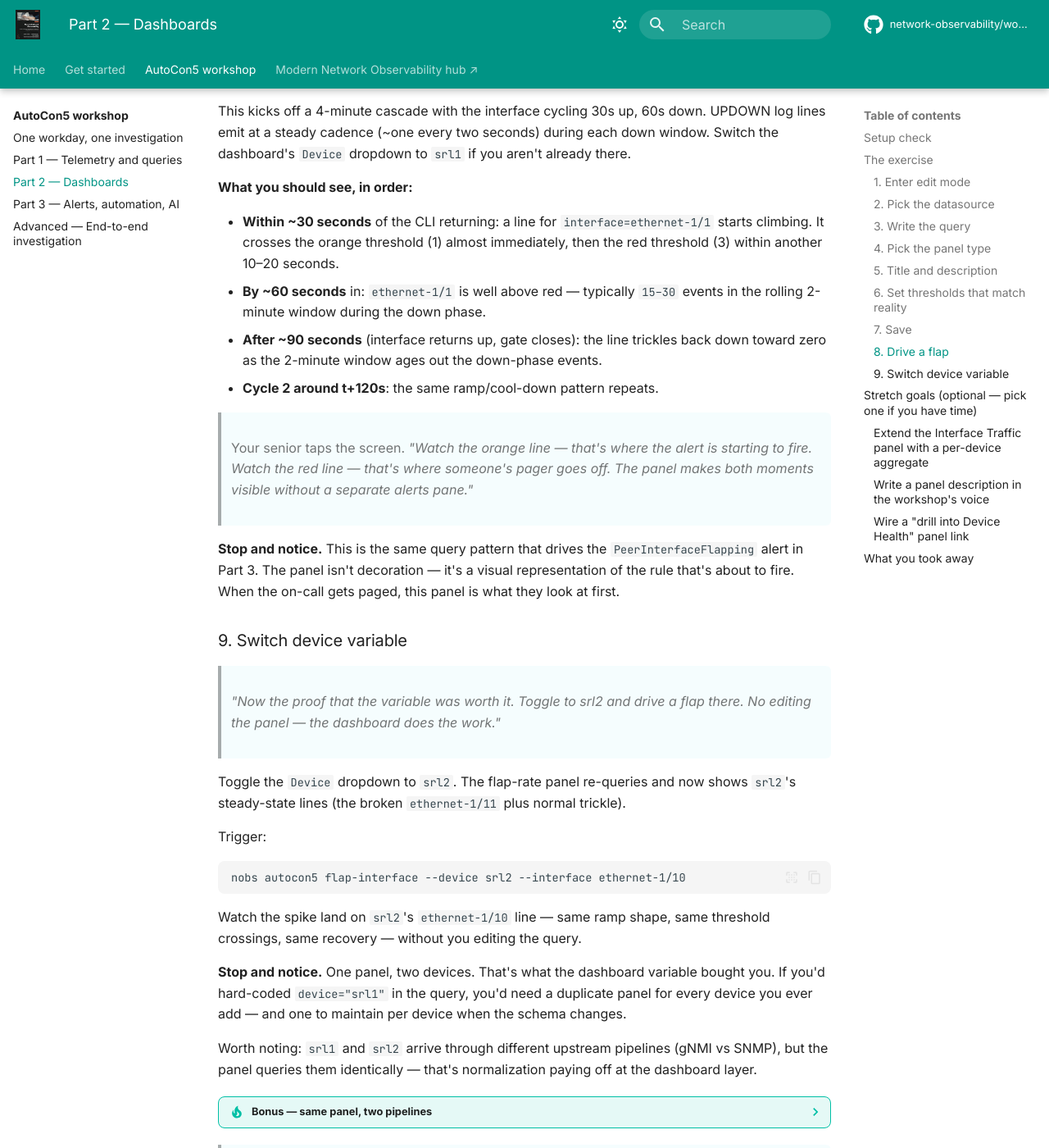
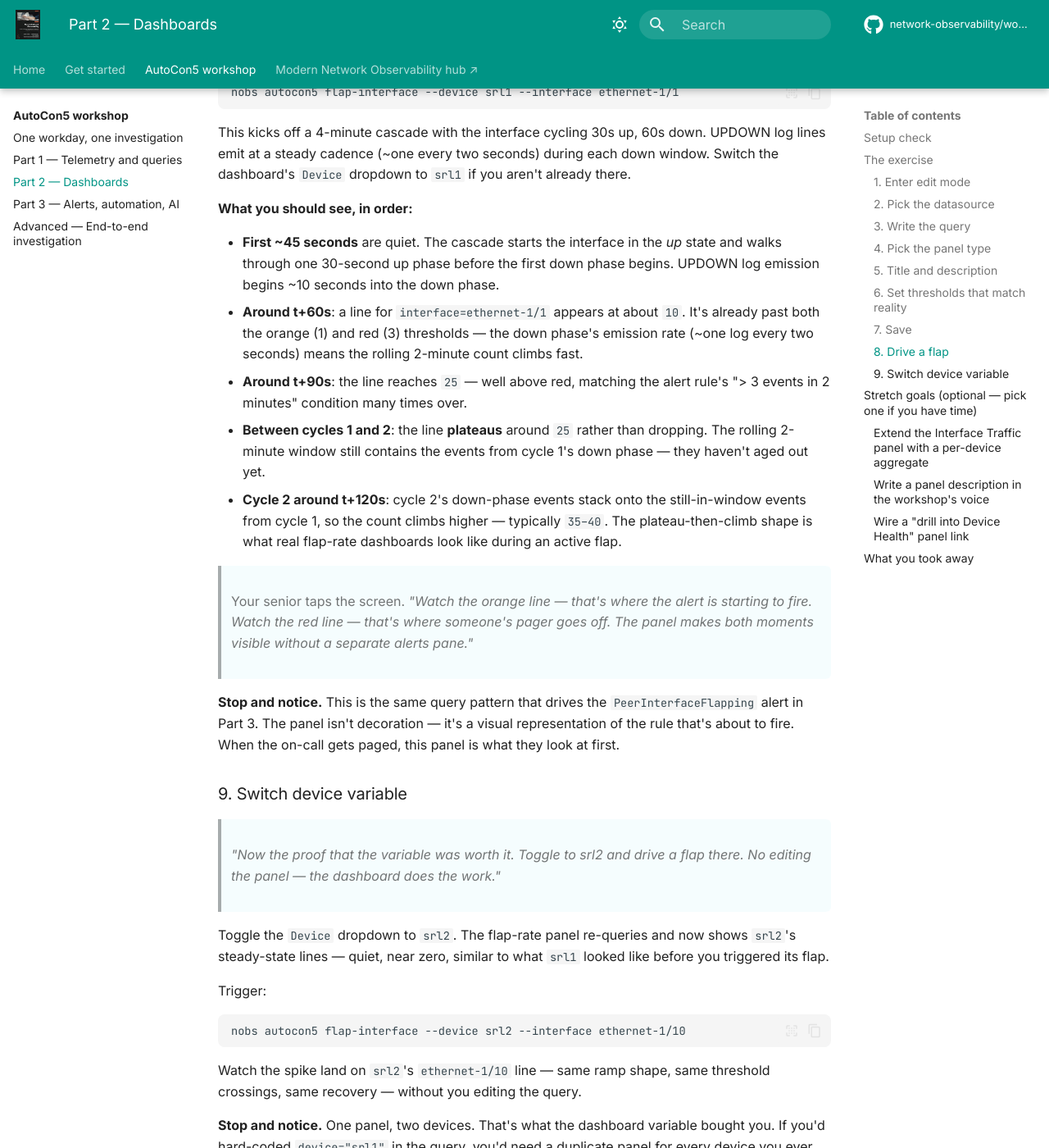
Before and after one commit to network-observability/workshops, an MkDocs documentation site: the page built from docs/workshop/part-2.md, in a window 1280 px wide and 1400 px high, scrolled down 5533 px. Shown: the whole window at 82% size. Built offline with MkDocs 1.6.1 and Material for MkDocs 9.7.7, drawn with Linux system fonts in a browser that asks for light colours; comment, search, counter and statistics services are not loaded; some of the changed text lies outside the part shown.

Commit message:
fix(part-2): bring UPDOWN baseline below alert threshold + correct flap timing (#56)

```diff
--- a/workshops/autocon5/guides/part-2-dashboards.md
+++ b/workshops/autocon5/guides/part-2-dashboards.md
@@ -75,11 +75,11 @@
 - `$device` is the dashboard variable. Grafana substitutes it before sending the query, so this panel becomes `srl1`-aware or `srl2`-aware automatically.
 - `count_over_time(...[2m])` counts UPDOWN log lines in a rolling 2-minute window — the same window the `PeerInterfaceFlapping` alert rule uses. `sum by (interface)` groups so each interface gets its own line.
 
-Click **Run query**. **You should see one or two flat lines near zero.** With `$device=srl1` you'll typically see a flat line for `ethernet-1/11` (the always-broken interface). With `$device=srl2`, flat lines for each of the three interfaces. None of them should be near the alert threshold yet.
+Click **Run query**. **You should see flat lines near zero** — typically hovering at 0 or 1. With `$device=srl1` you'll see a quiet line for `ethernet-1/11` (the always-broken interface). With `$device=srl2`, similar near-zero lines for one or two interfaces. None should be anywhere near the alert threshold (3) in steady state.
 
-??? info "Why is there a label-less line at the bottom?"
+??? info "Why does srl1 sometimes show a label-less line?"
 
-    sonda emits a continuous low-rate UPDOWN trickle from a stream that doesn't carry an `interface` Loki label (it carries a generic syslog-style payload to keep the alert pipeline warm without tripping anything). When you `sum by (interface)`, that stream collapses into a series with no `interface` label — hence the label-less line. It's expected, harmless, and stays well below the threshold.
+    `srl1` ships UPDOWN logs via Loki's direct push API, which doesn't promote the per-event `interface` tag to a Loki label. When you `sum by (interface)`, those events collapse into a series with no `interface` label — that's the label-less line. `srl2` ships its UPDOWN logs through Vector (syslog → Vector → Loki), and Vector promotes the `interface` label cleanly, so each interface gets its own line. Two valid ingestion pipelines, slightly different label shapes downstream — a curious side-effect worth knowing about.
 
     If you see "No data" instead of the expected lines, check the `Device` dropdown above the dashboard is set to a real device.
 
@@ -136,10 +136,11 @@
 
 **What you should see, in order:**
 
-- **Within ~30 seconds** of the CLI returning: a line for `interface=ethernet-1/1` starts climbing. It crosses the orange threshold (1) almost immediately, then the red threshold (3) within another 10–20 seconds.
-- **By ~60 seconds** in: `ethernet-1/1` is well above red — typically `15–30` events in the rolling 2-minute window during the down phase.
-- **After ~90 seconds** (interface returns up, gate closes): the line trickles back down toward zero as the 2-minute window ages out the down-phase events.
-- **Cycle 2 around t+120s**: the same ramp/cool-down pattern repeats.
+- **First ~45 seconds** are quiet. The cascade starts the interface in the *up* state and walks through one 30-second up phase before the first down phase begins. UPDOWN log emission begins ~10 seconds into the down phase.
+- **Around t+60s**: a line for `interface=ethernet-1/1` appears at about `10`. It's already past both the orange (1) and red (3) thresholds — the down phase's emission rate (~one log every two seconds) means the rolling 2-minute count climbs fast.
+- **Around t+90s**: the line reaches `25` — well above red, matching the alert rule's "> 3 events in 2 minutes" condition many times over.
+- **Between cycles 1 and 2**: the line **plateaus** around `25` rather than dropping. The rolling 2-minute window still contains the events from cycle 1's down phase — they haven't aged out yet.
+- **Cycle 2 around t+120s**: cycle 2's down-phase events stack onto the still-in-window events from cycle 1, so the count climbs higher — typically `35–40`. The plateau-then-climb shape is what real flap-rate dashboards look like during an active flap.
 
 > Your senior taps the screen. *"Watch the orange line — that's where the alert is starting to fire. Watch the red line — that's where someone's pager goes off. The panel makes both moments visible without a separate alerts pane."*
 
@@ -149,7 +150,7 @@
 
 > *"Now the proof that the variable was worth it. Toggle to srl2 and drive a flap there. No editing the panel — the dashboard does the work."*
 
-Toggle the `Device` dropdown to `srl2`. The flap-rate panel re-queries and now shows `srl2`'s steady-state lines (the broken `ethernet-1/11` plus normal trickle).
+Toggle the `Device` dropdown to `srl2`. The flap-rate panel re-queries and now shows `srl2`'s steady-state lines — quiet, near zero, similar to what `srl1` looked like before you triggered its flap.
 
 Trigger:
 
```
Also changed, not shown: 1 other file.
